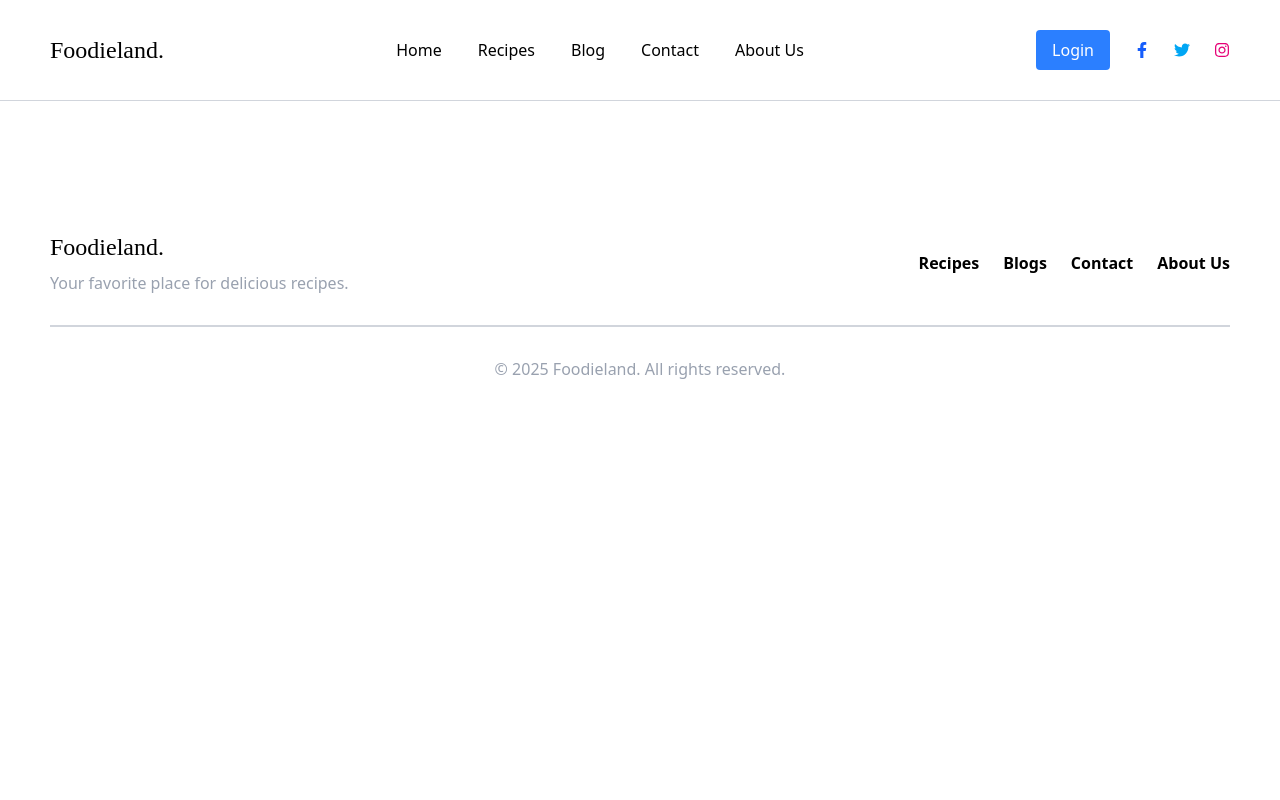
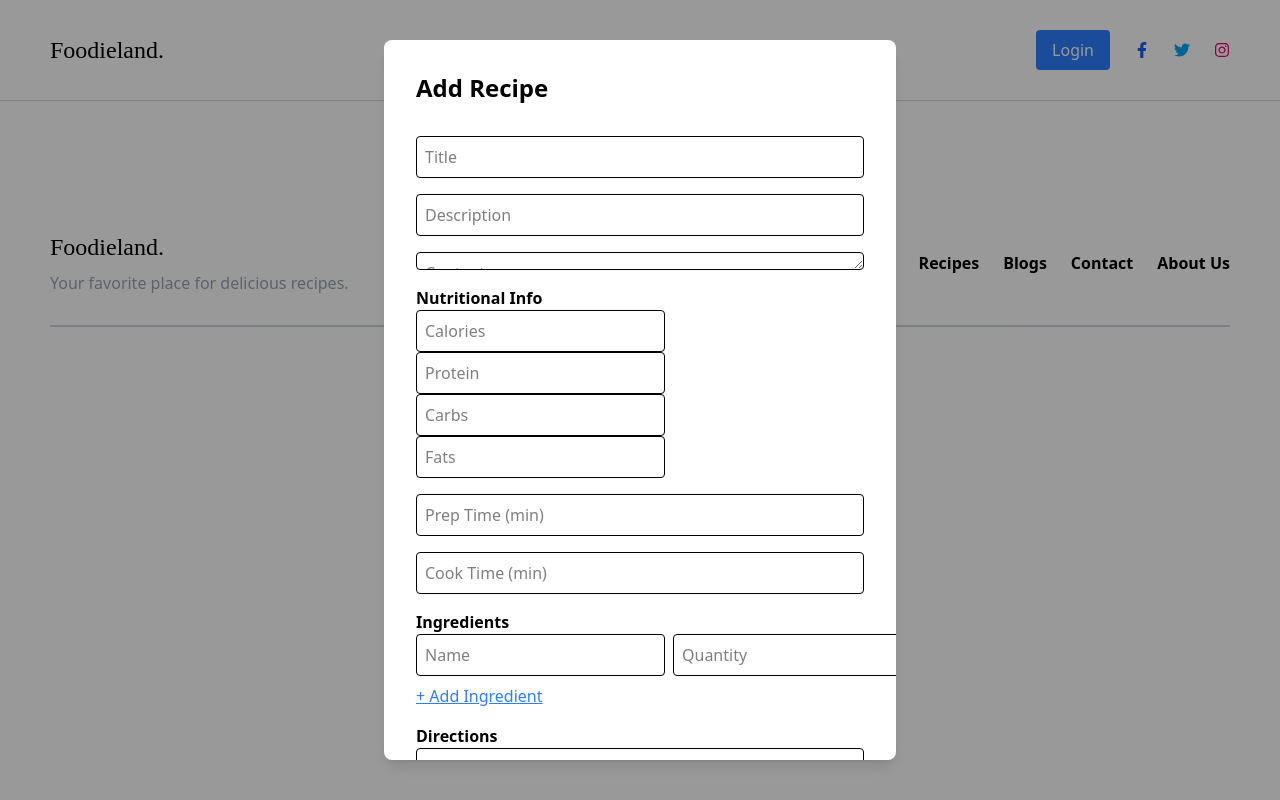
Before and after one commit to CodeShiran/Food-Recipe-Blog, a React (Vite) app in the folder frontend/: page /recipes/add-recipe in a window 1280 px wide. Built offline with nearby package versions, Linux system fonts and the light colour scheme.

Commit message:
feat: add AddRecipeModal component and integrate it into Recipes page for adding new recipes

```diff
--- a/frontend/src/App.jsx
+++ b/frontend/src/App.jsx
@@ -12,6 +12,7 @@ import Recipes from './pages/Recipes'
 import AiChat from './pages/AiChat'
 import Login from './pages/Login'
 import Signup from './pages/Signup'
+import AddRecipeModal from './components/AddRecipeModal'
 
 const App = () => {
   const location = useLocation();
@@ -28,10 +29,11 @@ const App = () => {
         <Route path='/blog' element={<BlogList />} />
         <Route path='/blog/:id' element={<BlogPost />} />
         <Route path='/recipes' element={<Recipes />} />
-        <Route path='/recipe/:id' element={<RecipeDetails />} />
+        <Route path='/recipes/:id' element={<RecipeDetails />} />
         <Route path='/ai-chat' element={<AiChat />} />
         <Route path='/login' element={<Login />} />
         <Route path='/signup' element={<Signup />} />
+        <Route path='/recipes/add-recipe' element={<AddRecipeModal />} />
       </Routes>
       {!isAiChat && !isLogin && !isSignup && <Footer />}
     </div>
--- /dev/null
+++ b/frontend/src/components/AddRecipeModal.jsx
@@ -0,0 +1,110 @@
+import React, { useState } from 'react'
+
+const initialIngredient = { name: "", quantity: "" };
+const initialDirection = { step: "" };
+const initialNutrition = { calories: "", protein: "", carbs: "", fats: "" };
+
+const AddRecipeModal = ({ onSubmit, onClose }) => {
+  const [title, setTitle] = useState("");
+  const [description, setDescription] = useState("");
+  const [content, setContent] = useState("");
+  const [nutritionalInfo, setNutritionalInfo] = useState(initialNutrition);
+  const [prepTime, setPrepTime] = useState("");
+  const [cookTime, setCookTime] = useState("");
+  const [ingredients, setIngredients] = useState([initialIngredient]);
+  const [directions, setDirections] = useState([initialDirection]);
+  const [image, setImage] = useState("");
+  const [author, setAuthor] = useState(""); // Should be user id
+
+  const handleIngredientChange = (idx, field, value) => {
+    const updated = ingredients.map((ing, i) =>
+      i === idx ? { ...ing, [field]: value } : ing
+    );
+    setIngredients(updated);
+  };
+
+  const handleDirectionChange = (idx, value) => {
+    const updated = directions.map((dir, i) =>
+      i === idx ? { step: value } : dir
+    );
+    setDirections(updated);
+  };
+
+  const handleNutritionChange = (field, value) => {
+    setNutritionalInfo({ ...nutritionalInfo, [field]: value });
+  };
+
+  const addIngredient = () => setIngredients([...ingredients, initialIngredient]);
+  const addDirection = () => setDirections([...directions, initialDirection]);
+
+  const handleSubmit = (e) => {
+    e.preventDefault();
+    onSubmit({
+      title,
+      description,
+      content,
+      nutritionalInfo: {
+        calories: Number(nutritionalInfo.calories),
+        protein: Number(nutritionalInfo.protein),
+        carbs: Number(nutritionalInfo.carbs),
+        fats: Number(nutritionalInfo.fats),
+      },
+      prepTime: Number(prepTime),
+      cookTime: Number(cookTime),
+      ingredients,
+      directions,
+      image,
+      author,
+    });
+  };
+
+  return (
+    <div className="fixed inset-0 bg-black/40 flex items-center justify-center z-50">
+      <form
+        className="bg-white p-8 rounded-lg shadow-lg w-full max-w-lg max-h-[90vh] overflow-y-auto flex flex-col gap-4"
+        onSubmit={handleSubmit}
+      >
+        <h2 className="text-2xl font-bold mb-4">Add Recipe</h2>
+        <input value={title} onChange={e => setTitle(e.target.value)} required placeholder="Title" className="border p-2 rounded" />
+        <input value={description} onChange={e => setDescription(e.target.value)} required placeholder="Description" className="border p-2 rounded" />
+        <textarea value={content} onChange={e => setContent(e.target.value)} required placeholder="Content" className="border p-2 rounded" />
+        <div>
+          <h3 className="font-semibold">Nutritional Info</h3>
+          <input value={nutritionalInfo.calories} onChange={e => handleNutritionChange("calories", e.target.value)} required placeholder="Calories" type="number" className="border p-2 rounded mr-2" />
+          <input value={nutritionalInfo.protein} onChange={e => handleNutritionChange("protein", e.target.value)} required placeholder="Protein" type="number" className="border p-2 rounded mr-2" />
+          <input value={nutritionalInfo.carbs} onChange={e => handleNutritionChange("carbs", e.target.value)} required placeholder="Carbs" type="number" className="border p-2 rounded mr-2" />
+          <input value={nutritionalInfo.fats} onChange={e => handleNutritionChange("fats", e.target.value)} required placeholder="Fats" type="number" className="border p-2 rounded" />
+        </div>
+        <input value={prepTime} onChange={e => setPrepTime(e.target.value)} required placeholder="Prep Time (min)" type="number" className="border p-2 rounded" />
+        <input value={cookTime} onChange={e => setCookTime(e.target.value)} required placeholder="Cook Time (min)" type="number" className="border p-2 rounded" />
+        <div>
+          <h3 className="font-semibold">Ingredients</h3>
+          {ingredients.map((ing, idx) => (
+            <div key={idx} className="flex gap-2 mb-2">
+              <input value={ing.name} onChange={e => handleIngredientChange(idx, "name", e.target.value)} required placeholder="Name" className="border p-2 rounded" />
+              <input value={ing.quantity} onChange={e => handleIngredientChange(idx, "quantity", e.target.value)} placeholder="Quantity" className="border p-2 rounded" />
+            </div>
+          ))}
+          <button type="button" onClick={addIngredient} className="text-blue-500 underline">+ Add Ingredient</button>
+        </div>
+        <div>
+          <h3 className="font-semibold">Directions</h3>
+          {directions.map((dir, idx) => (
+            <div key={idx} className="flex gap-2 mb-2">
+              <input value={dir.step} onChange={e => handleDirectionChange(idx, e.target.value)} required placeholder={`Step ${idx + 1}`} className="border p-2 rounded w-full" />
+            </div>
+          ))}
+          <button type="button" onClick={addDirection} className="text-blue-500 underline">+ Add Step</button>
+        </div>
+        <input value={image} onChange={e => setImage(e.target.value)} placeholder="Image URL" className="border p-2 rounded" />
+        <input value={author} onChange={e => setAuthor(e.target.value)} required placeholder="Author ID" className="border p-2 rounded" />
+        <div className="flex gap-4 mt-4">
+          <button type="submit" className="bg-blue-500 text-white px-4 py-2 rounded">Add Recipe</button>
+          <button type="button" onClick={onClose} className="bg-gray-300 px-4 py-2 rounded">Cancel</button>
+        </div>
+      </form>
+    </div>
+  );
+};
+
+export default AddRecipeModal;
--- a/frontend/src/pages/Recipes.jsx
+++ b/frontend/src/pages/Recipes.jsx
@@ -1,9 +1,12 @@
 import React, { useState } from "react";
 import moreRecipes from "../assets/moreRecipes";
 import RecipeCard from "../components/RecipeCard";
+import { useNavigate } from "react-router-dom";
+import AddRecipeModal from "../components/AddRecipeModal";
 
 const Recipes = () => {
   const [search, setSearch] = useState("");
+  const [showModal, setShowModal] = useState(false)
 
   const filteredPages = moreRecipes.filter((recipe) =>
     recipe.name.toLowerCase().includes(search.toLowerCase())
@@ -17,6 +20,8 @@ const Recipes = () => {
   const recipesToShow = filteredPages.slice(startIndex, endIndex);
 
   const totalPages = Math.ceil(filteredPages.length / recipesPerPage);
+
+  const navigate = useNavigate()
 
   return (
     <div className="md:px-[50px] px-[25px]">
@@ -46,6 +51,12 @@ const Recipes = () => {
             Search
           </button>
         </div>
+      </div>
+      <div className="flex justify-start items-center mt-[20px]">
+        <button onClick={() => setShowModal(true)} className="bg-blue-500 text-white py-2 px-4 rounded-lg hover:bg-blue-600">
+          Add New Recipe
+        </button>
+        {showModal && <AddRecipeModal onClose={() => setShowModal(false)} />}
       </div>
       <div className="grid grid-cols-1 md:grid-cols-3 lg:grid-cols-4 gap-[25px] justify-items-center mt-[50px]">
         {recipesToShow.map((recipe, index) => (
--- a/frontend/src/pages/Signup.jsx
+++ b/frontend/src/pages/Signup.jsx
@@ -24,17 +24,17 @@ const Signup = () => {
             <div className='relative z-20 max-w-[800px] w-full backdrop-blur-md  px-8 py-[50px] md:py-[100px] rounded-lg shadow-lg flex flex-col gap-6'>
                 <h1 className='text-2xl sm:text-4xl md:text-4xl font-bold text-white mb-6'>Create An Account</h1>
                 <div className='flex flex-row items-center justify-between gap-6'>
-                    <input type="text" placeholder='first name' className='border-1 rounded-2xl w-full bg-transparent border-b border-white text-white py-2 px-4 focus:outline-none' />
-                    <input type="text" placeholder='last name' className='border-1 rounded-2xl w-full bg-transparent border-b border-white text-white py-2 px-4 focus:outline-none' />
+                    <input type="text" placeholder='first name' className='placeholder:text-white border-1 rounded-2xl w-full bg-transparent border-b border-white text-white py-2 px-4 focus:outline-none' />
+                    <input type="text" placeholder='last name' className='placeholder:text-white border-1 rounded-2xl w-full bg-transparent border-b border-white text-white py-2 px-4 focus:outline-none' />
                 </div>
                 <div>
-                    <input type="text" placeholder='email' className='border-1 rounded-2xl w-full bg-transparent border-b border-white text-white py-2 px-4 focus:outline-none' />
+                    <input type="text" placeholder='email' className='placeholder:text-white border-1 rounded-2xl w-full bg-transparent border-b border-white text-white py-2 px-4 focus:outline-none' />
                 </div>
                 <div>
-                    <input type="text" placeholder='password' className='border-1 rounded-2xl w-full bg-transparent border-b border-white text-white py-2 px-4 focus:outline-none' />
+                    <input type="text" placeholder='password' className='placeholder:text-white border-1 rounded-2xl w-full bg-transparent border-b border-white text-white py-2 px-4 focus:outline-none' />
                 </div>
                 <div>
-                    <input type="text" placeholder='confirm password' className='border-1 rounded-2xl w-full bg-transparent border-b border-white text-white py-2 px-4 focus:outline-none' />
+                    <input type="text" placeholder='confirm password' className='placeholder:text-white border-1 rounded-2xl w-full bg-transparent border-b border-white text-white py-2 px-4 focus:outline-none' />
                 </div>
                 <div className='flex items-center justify-between mt-[10px]'>
                     <div className='flex items-center justify-start'>
```
